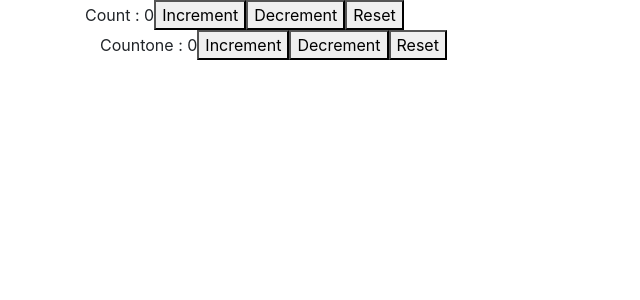
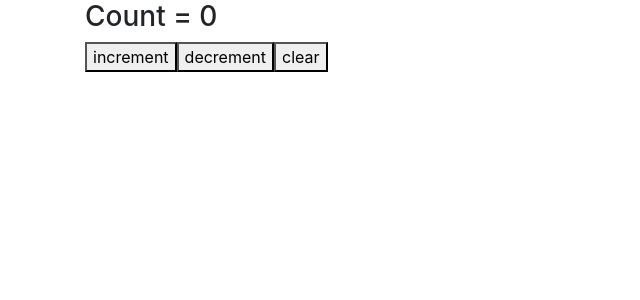
Before and after one commit to vibhanshutiwari/reactfiles, a React (Create React App) app: page / in a window 1280 px wide. Shown: the top 300 px of the page, without its empty margins (0-640 px from the left). Built offline with nearby package versions, Linux system fonts and the light colour scheme.

Commit message:
Custom Hook

```diff
--- a/src/Result.js
+++ b/src/Result.js
@@ -1,37 +1,29 @@
-import React, { useReducer } from 'react';
 
-const initialState = 0;
-const reducer = (state, action) => {
-  switch (action) {
-    case 'increment':
-      return state + 1
-    case 'decrement':
-      return state - 1
-    case 'Reset':
-      return initialState
-    default:
-      return state
-  };
+ import React from 'react';
+ import CounterOne from './events';
+
+
+
+//function useDocument (count) {
+   // useEffect(()=> {
+    //    document.title = `Count ${count}`
+  //  }, [count]);
+//}
+
+//export default useDocument;
+
+
+function ReturnValue () {
+ const  [add , incrementValue, decrementValue, clearValue] =  CounterOne();
+
+    return (
+        <div className="container">
+        <h3>Count = {add} </h3>
+        <button onClick={incrementValue}>increment</button>
+        <button onClick={decrementValue}>decrement</button>
+       <button onClick={clearValue}>clear</button>
+       </div>
+    );
 }
 
-function Main() {
-  const [count, dispatch] = useReducer(reducer, initialState);
-  const [countOne, dispatchOne] = useReducer(reducer, initialState);
-  return (
-    <div className="container">
-      Count : {count}
-      <button onClick={() => dispatch('increment')}>Increment</button>
-      <button onClick={() => dispatch('decrement')}>Decrement</button>
-      <button onClick={() => dispatch('Reset')}>Reset</button>
-
-      <div className="container">
-        Countone : {countOne}
-        <button onClick={() => dispatchOne('increment')}>Increment</button>
-        <button onClick={() => dispatchOne('decrement')}>Decrement</button>
-        <button onClick={() => dispatchOne('Reset')}>Reset</button>
-      </div>
-    </div>
-  );
-}
-
-export default Main;
+export default ReturnValue;
--- a/src/events.js
+++ b/src/events.js
@@ -1,42 +1,36 @@
-
-import React, { useEffect, useRef, useState } from 'react';
+import  {useState} from 'react';
+//import useDocument from './Result';
 
 
-//function UseRefs() {
-  //  const inputRef = useRef(null);
+//function Counter() {
+  //  const [count, setCount] = useState(0);
 
-    //useEffect(() => {
-      //  inputRef.current.focus();
-    //}, []);
+    //useDocument(count)
+   // return (
+   // <button onClick={() => setCount(count + 1)}>click {count}</button>
+    //);
+// }
 
-    //return (
-      //  <input type="text" ref={inputRef} />
-  //  );
-//}
+ //export default Counter;
 
 
-//export default UseRefs;
+ function CounterOne () {
+    const [add , setAdd] = useState(0);
 
-function HookTimer () {
-    const [timer, setTimer] = useState(0);
-      const InteralHook = useRef();
+    const incrementValue = () => {
+        setAdd(prevAdd => prevAdd + 1);
+    }
 
-   useEffect(()=>{
-    InteralHook.current = setInterval(() => {
-     setTimer(prevTimer => prevTimer + 1 );
-  }, 1000);
-  return () => {
-      clearInterval(InteralHook.current);
-  };
-   }, []);
+    const decrementValue = () => {
+        setAdd(prevAdd => prevAdd - 1);
+    }
 
-    return (
-        <div>
-        CountTimer-- {timer}
-        <button onClick={() => clearInterval(InteralHook.current)}>click to stop function</button>
-        </div>
-    );
-}
+    const clearValue = () => {
+        setAdd(0);
+    }
 
+   return [add , incrementValue, decrementValue, clearValue]
 
-export default HookTimer;
+ }
+
+ export default CounterOne;
```
